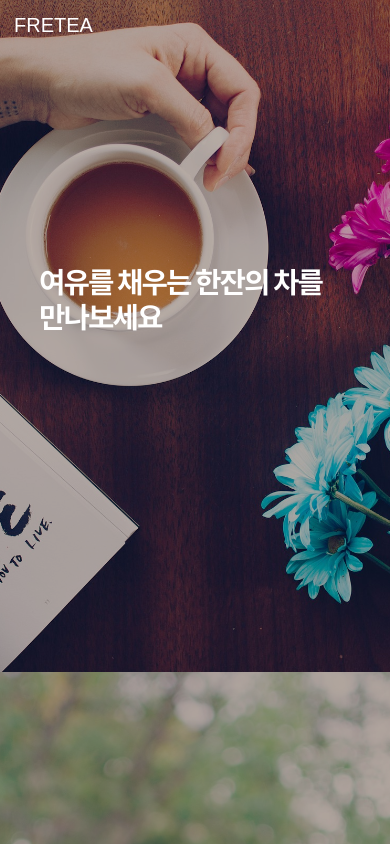
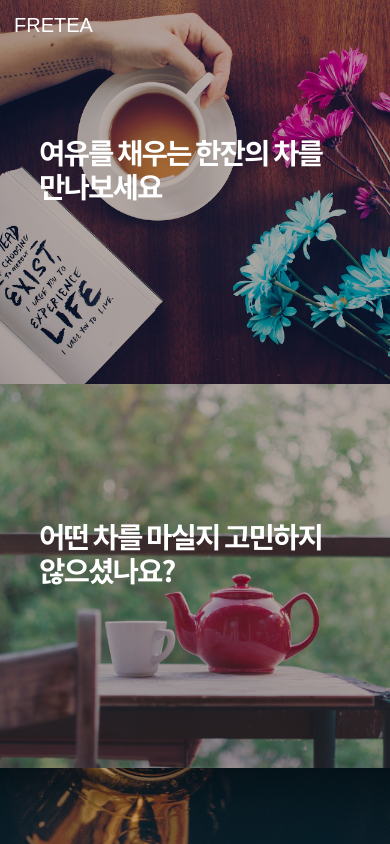
Before and after one commit to jo-narae/fretea, a Vue app: page / in a window 390 px wide. Shown: the top 844 px of the page. Built offline with nearby package versions, Linux system fonts and the light colour scheme; some icons are missing; a web font is replaced by a local one.

Commit message:
메인 모바일 높이 테스트

```diff
--- a/src/assets/style/main.scss
+++ b/src/assets/style/main.scss
@@ -2,7 +2,7 @@ div[role="about"] {
 	.about-image {
 		visibility: visible;
 		width: 100%;
-		height: 58.1rem;
+		height: 55rem;
 		background-color: $color_opacity_brown;
     	background-blend-mode: darken;
 		background-size: cover;
@@ -73,9 +73,6 @@ div[role="process"] {
 
 @media (max-width: 486px) {
 	div[role="about"] {
-		.about-image {
-			height: 42rem !important;
-		}
 		.about-image-right {
 			background-position: 58% 50%;
 		}
@@ -116,3 +113,11 @@ div[role="process"] {
 		}
 	}
 }
+
+@media screen and (max-device-height: 799px) {
+	div[role="about"] {
+		.about-image {
+			height: 24rem !important;
+		}
+	}
+}
--- a/src/components/Main.vue
+++ b/src/components/Main.vue
@@ -24,16 +24,6 @@ export default {
     }
   },
   methods: {
-    heightResize() {
-      const aboutImage = document.querySelectorAll('.about-image');
-      for (let i = 0; i < aboutImage.length; i += 1) {
-        aboutImage[i].style.height = (window.outerHeight-110) + 'px';
-      }
-    },
   },
-  mounted () {
-    window.addEventListener('load', this.heightResize);
-    window.addEventListener('resize', this.heightResize);
-  }
 }
 </script>
```
